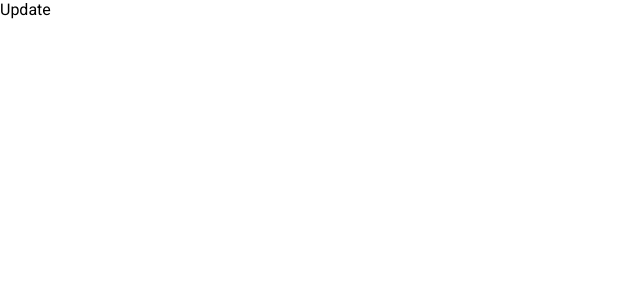
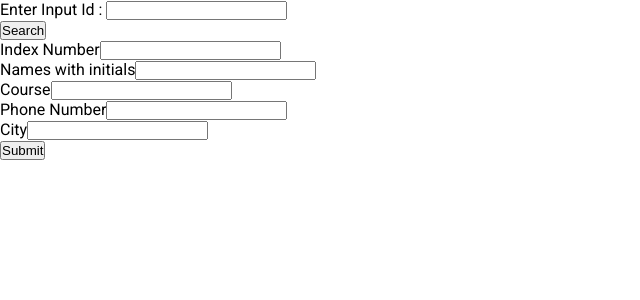
Before and after one commit to madushaperera07/Data_management_system, a React (Create React App) app: page /Update in a window 1280 px wide. Shown: the top 300 px of the page, without its empty margins (0-640 px from the left). Built offline with nearby package versions, Linux system fonts and the light colour scheme; no server answers.

Commit message:
create update option

```diff
--- a/src/Component/Update.js
+++ b/src/Component/Update.js
@@ -1,10 +1,85 @@
 
-import React from 'react'
+import axios from 'axios';
+import React, { useEffect, useState } from 'react';
 
 function Update() {
+
+  const [apiId , setapiId] = useState("")
+  const [myData , setMydata] = useState({
+    index: "",
+    name: "",
+    course: "",
+    phone: "",
+    city: ""
+  })
+  const [submit , setSubmit] = useState(false)
+
+
+
+    useEffect(()=>{
+      axios.get(`http://localhost:9000/saveData/${apiId}`)
+      .then((res)=>{
+        setMydata({ ...myData , index : res.data.index,
+        name: res.data.name,
+      course: res.data.course,
+    phone: res.data.phone,
+      city: res.data.city})
+      }).catch((err)=>{
+        return err
+      })
+    },[submit])
+
+
+
+
   return (
-    <div>Update</div>
-  )
+    <div>
+      <div>
+      <span>Enter Input Id : </span>
+      <input type='text' value={apiId} onChange={(e)=>{
+        e.preventDefault()
+        setapiId(e.target.value)
+      }}/>
+      </div>
+      <div>
+        <button type='submit' onClick={()=>setSubmit((pre)=>pre===false?true:false)}>Search</button>
+      </div>
+      <div>{
+        myData&&(<div>
+          <div>
+            <label>Index Number</label>
+          <input type='text' value={myData.index}
+          />
+          </div>
+          <div>
+          <label>Names with initials</label>
+          <input type='text' value={myData.name}
+          />
+          </div>
+          <div>
+          <label>Course</label>
+          <input type='text' value={myData.course}
+          />
+          </div>
+          <div>
+            <label>Phone Number</label>
+          <input type='text' value={myData.phone}
+          />
+          </div>
+          <div>
+            <label>City</label>
+          <input type='text' value={myData.city}
+          />
+          </div>
+          <div>
+          <button type='submit'>Submit</button>
+          </div>
+
+        </div>)
+        }</div>
+
+    </div>
+  );
 }
 
-export default Update
+export default Update;
```
